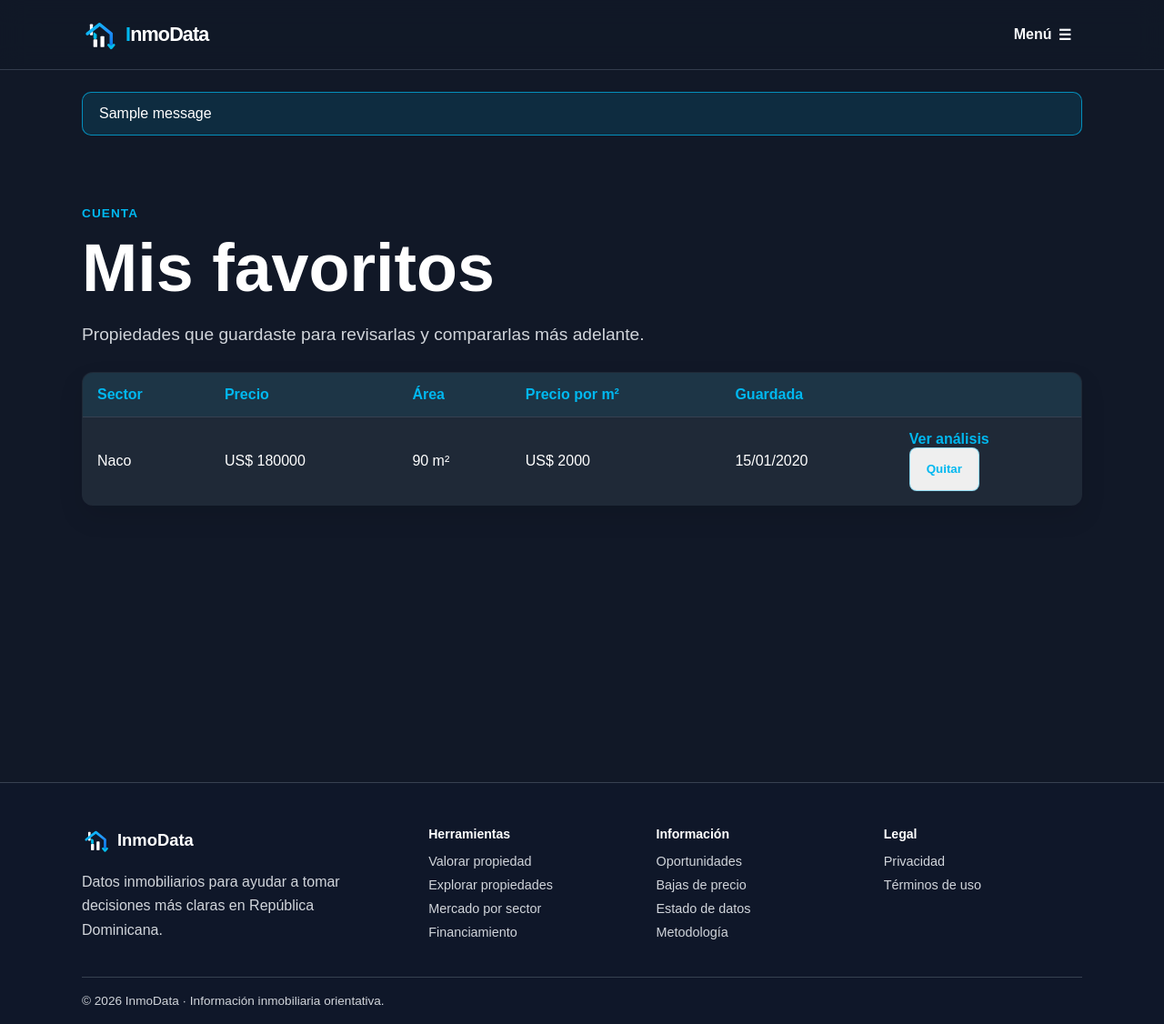
After one commit to ernestojrs/inmodata, a Django app: page /propiedades/favoritos/ in a window 1280 px wide. The commit adds this page. Shown: the whole page at 91% size. Run offline with Django 5.2, Linux system fonts and the light colour scheme; a user stored in the database is signed in; data comes from the database, SQL or seed files in the repository; tables that the repository leaves empty hold one stand-in row (values such as "Sample post"); one stand-in notice (Sample message) is shown.

Commit message:
favorites page created

```diff
--- a/core/context_processors.py
+++ b/core/context_processors.py
@@ -3,6 +3,13 @@ from django.conf import settings
 
 def tracking_settings(request):
     canonical_url = f"{settings.SITE_URL}{request.path}"
+    favorite_event = None
+
+    if hasattr(request, "session"):
+        favorite_event = request.session.pop(
+            "favorite_event",
+            None,
+        )
 
     return {
         "meta_pixel_id": settings.META_PIXEL_ID,
@@ -11,4 +18,5 @@ def tracking_settings(request):
         "site_url": settings.SITE_URL,
         "google_adsense_client": settings.GOOGLE_ADSENSE_CLIENT,
         "google_adsense_listings_slot": settings.GOOGLE_ADSENSE_LISTINGS_SLOT,
+        "favorite_event": favorite_event,
     }
--- a/listings/urls.py
+++ b/listings/urls.py
@@ -10,6 +10,11 @@ urlpatterns = [
     views.toggle_favorite,
     name="toggle_favorite",
     ),
+        path(
+        "favoritos/",
+        views.favorites_list,
+        name="favorites",
+    ),
     path("<int:pk>/", views.listing_detail, name="detail"),
     path("importar/", views.import_listings_upload, name="import_upload"),
     path("exportar/", views.export_listings_csv, name="export_csv"),
--- a/listings/views.py
+++ b/listings/views.py
@@ -21,6 +21,7 @@ from django.shortcuts import get_object_or_404, redirect
 from django.urls import reverse
 from django.utils.http import url_has_allowed_host_and_scheme
 from django.views.decorators.http import require_POST
+from django.contrib import messages
 
 
 # Create your views here.
@@ -585,8 +586,26 @@ def toggle_favorite(request,pk):
         listing = listing,
     )
 
-    if not created:
+    if created:
+        request.session["favorite_event"] = {
+            "action": "added",
+            "listing_id": listing.pk,
+            "name": f"Apartamento en {listing.sector}",
+            "sector": listing.sector,
+        }
+
+        messages.success(
+            request,
+            "Propiedad guardada en Mis favoritos.",
+        )
+
+    else:
         favorite.delete()
+
+        messages.info(
+            request,
+            "Propiedad eliminada de Mis favoritos.",
+        )
 
     next_url = request.POST.get("next","")
 
@@ -598,3 +617,20 @@ def toggle_favorite(request,pk):
         next_url = reverse("listings:detail", args=[listing.pk])
 
     return redirect(next_url)
+
+@login_required
+def favorites_list(request):
+    favorites=(
+        Favorite.objects.filter(
+            user=request.user,
+            listing__is_active=True,
+        ).select_related("listing")
+    )
+
+    return render(
+        request,
+        "listings/favorites.html",
+        {
+            "favorites": favorites,
+        },
+    )
--- a/static/css/site.css
+++ b/static/css/site.css
@@ -3600,3 +3600,25 @@ td {
     padding: 0.75rem 1.35rem;
     line-height: 1.1;
 }
+
+.site-messages {
+    margin-top: 24px;
+}
+
+.site-message {
+    padding: 14px 18px;
+    border: 1px solid var(--border);
+    border-radius: 10px;
+    color: var(--text);
+    background: var(--surface);
+}
+
+.site-message.success {
+    border-color: rgba(0, 184, 240, 0.7);
+    background: rgba(0, 184, 240, 0.12);
+}
+
+.site-message.info {
+    border-color: rgba(0, 102, 255, 0.65);
+    background: rgba(0, 102, 255, 0.1);
+}
--- a/templates/base.html
+++ b/templates/base.html
@@ -246,6 +246,13 @@
                     Metodología
                 </a>
                 {% if user.is_authenticated %}
+
+                    <a
+                        class="{% if request.resolver_match.url_name == 'favorites' %}is-active{% endif %}"
+                        href="{% url 'listings:favorites' %}"
+                    >
+                        Mis favoritos
+                    </a>
                     <form
                         class="nav-logout-form"
                         method="post"
@@ -341,6 +348,12 @@
                     </a>
 
                     {% if user.is_authenticated %}
+                            <a
+                                class="{% if request.resolver_match.url_name == 'favorites' %}is-active{% endif %}"
+                                href="{% url 'listings:favorites' %}"
+                            >
+                                Mis favoritos
+                            </a>
                         <form
                             class="nav-logout-form"
                             method="post"
@@ -367,6 +380,16 @@
             </details>
         </div>
     </header>
+
+        {% if messages %}
+            <section class="container site-messages" aria-live="polite">
+                {% for message in messages %}
+                    <div class="site-message {{ message.tags }}" role="status">
+                        {{ message }}
+                    </div>
+                {% endfor %}
+            </section>
+        {% endif %}
 
     <main class="container">
         {% block content %}{% endblock %}
@@ -417,5 +440,38 @@
             <p>© {% now "Y" %} InmoData · Información inmobiliaria orientativa.</p>
         </div>
     </footer>
+
+        {% if favorite_event and favorite_event.action == "added" %}
+            {{ favorite_event|json_script:"favorite-event-data" }}
+
+            <script>
+                const favoriteEvent = JSON.parse(
+                    document.getElementById("favorite-event-data").textContent
+                );
+
+                if (typeof fbq === "function") {
+                    fbq("track", "AddToWishlist", {
+                        content_type: "property",
+                        content_ids: [String(favoriteEvent.listing_id)],
+                        content_name: favoriteEvent.name,
+                        content_category: favoriteEvent.sector
+                    });
+                }
+
+                if (typeof gtag === "function") {
+                    gtag("event", "add_to_wishlist", {
+                        items: [
+                            {
+                                item_id: String(favoriteEvent.listing_id),
+                                item_name: favoriteEvent.name,
+                                item_category: "Apartamento",
+                                item_category2: favoriteEvent.sector,
+                                quantity: 1
+                            }
+                        ]
+                    });
+                }
+            </script>
+        {% endif %}
 </body>
 </html>
--- /dev/null
+++ b/templates/listings/favorites.html
@@ -0,0 +1,170 @@
+{% extends "base.html" %}
+
+{% block title %}Mis favoritos | InmoData{% endblock %}
+
+{% block meta_description %}
+Propiedades guardadas para comparar y analizar más tarde en InmoData.
+{% endblock %}
+
+{% block content %}
+<p class="eyebrow">Cuenta</p>
+
+<h1>Mis favoritos</h1>
+
+<p class="lead">
+    Propiedades que guardaste para revisarlas y compararlas más adelante.
+</p>
+
+{% if favorites %}
+    <div class="desktop-listings-table">
+        <table>
+            <thead>
+                <tr>
+                    <th>Sector</th>
+                    <th>Precio</th>
+                    <th>Área</th>
+                    <th>Precio por m²</th>
+                    <th>Guardada</th>
+                    <th></th>
+                </tr>
+            </thead>
+
+            <tbody>
+                {% for favorite in favorites %}
+                    <tr>
+                        <td>{{ favorite.listing.sector }}</td>
+
+                        <td>
+                            US$ {{ favorite.listing.price|floatformat:0 }}
+                        </td>
+
+                        <td>
+                            {{ favorite.listing.area_m2|floatformat:0 }} m²
+                        </td>
+
+                        <td>
+                            US$ {{ favorite.listing.price_per_m2|floatformat:0 }}
+                        </td>
+
+                        <td>
+                            {{ favorite.created_at|date:"d/m/Y" }}
+                        </td>
+
+                        <td>
+                            <a
+                                class="source-link"
+                                href="{% url 'listings:detail' favorite.listing.pk %}"
+                            >
+                                Ver análisis
+                            </a>
+
+                            <form
+                                method="post"
+                                action="{% url 'listings:toggle_favorite' favorite.listing.pk %}"
+                            >
+                                {% csrf_token %}
+                                <input
+                                    type="hidden"
+                                    name="next"
+                                    value="{% url 'listings:favorites' %}"
+                                >
+
+                                <button class="secondary-button" type="submit">
+                                    Quitar
+                                </button>
+                            </form>
+                        </td>
+                    </tr>
+                {% endfor %}
+            </tbody>
+        </table>
+    </div>
+
+    <section class="mobile-listing-cards">
+        {% for favorite in favorites %}
+            <article class="listing-mobile-card">
+                <div class="listing-mobile-top">
+                    <p class="eyebrow">{{ favorite.listing.sector }}</p>
+
+                    <span class="fresh-badge">Guardada</span>
+                </div>
+
+                <p class="listing-mobile-price">
+                    US$ {{ favorite.listing.price|floatformat:0 }}
+                </p>
+
+                <div class="listing-mobile-metrics">
+                    <div>
+                        <span>Área</span>
+                        <strong>
+                            {{ favorite.listing.area_m2|floatformat:0 }} m²
+                        </strong>
+                    </div>
+
+                    <div>
+                        <span>Precio por m²</span>
+                        <strong>
+                            US$ {{ favorite.listing.price_per_m2|floatformat:0 }}
+                        </strong>
+                    </div>
+
+                    <div>
+                        <span>Habitaciones</span>
+                        <strong>
+                            {{ favorite.listing.bedrooms|default:"—" }}
+                        </strong>
+                    </div>
+
+                    <div>
+                        <span>Guardada</span>
+                        <strong>
+                            {{ favorite.created_at|date:"d/m/Y" }}
+                        </strong>
+                    </div>
+                </div>
+
+                <a
+                    class="button listing-mobile-button"
+                    href="{% url 'listings:detail' favorite.listing.pk %}"
+                >
+                    Ver análisis
+                </a>
+
+                <form
+                    method="post"
+                    action="{% url 'listings:toggle_favorite' favorite.listing.pk %}"
+                >
+                    {% csrf_token %}
+                    <input
+                        type="hidden"
+                        name="next"
+                        value="{% url 'listings:favorites' %}"
+                    >
+
+                    <button
+                        class="secondary-button listing-mobile-button"
+                        type="submit"
+                    >
+                        Quitar de favoritos
+                    </button>
+                </form>
+            </article>
+        {% endfor %}
+    </section>
+{% else %}
+    <section class="card">
+        <p class="eyebrow">Aún no has guardado propiedades</p>
+
+        <h2>Encuentra una propiedad que te interese</h2>
+
+        <p>
+            Explora el mercado y usa el botón “Guardar” para reunir aquí las
+            propiedades que quieras revisar después.
+        </p>
+
+        <a class="button" href="{% url 'listings:list' %}">
+            Explorar propiedades
+        </a>
+    </section>
+{% endif %}
+{% endblock %}
```
Also changed, not shown: listings/tests.py (+121 -1 lines).
